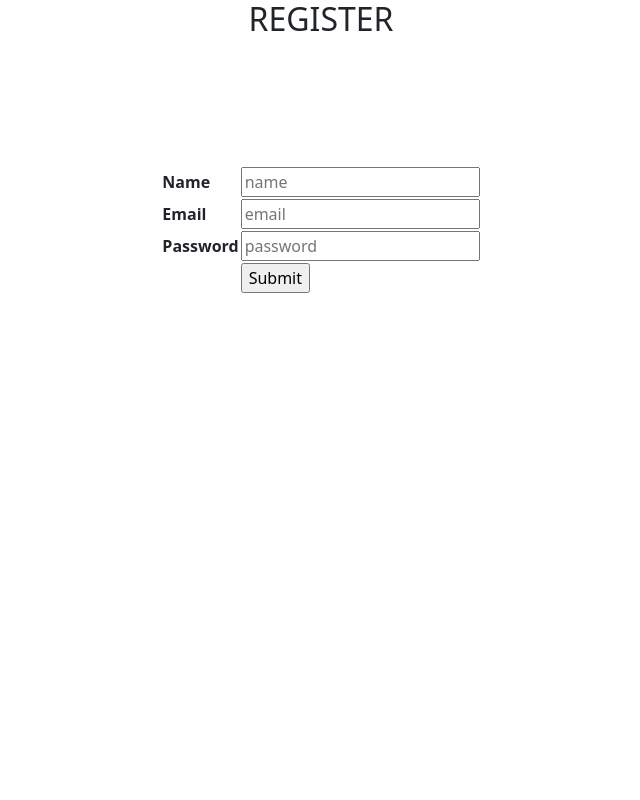
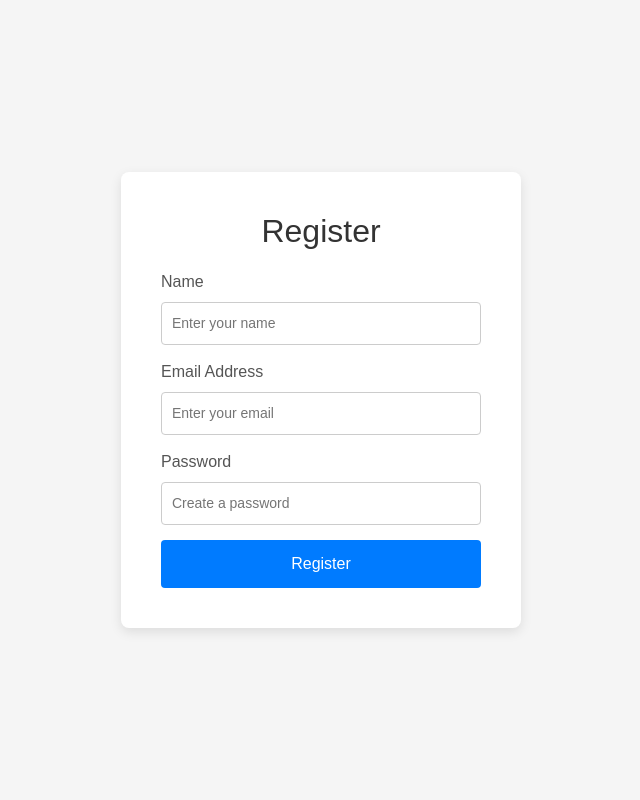
Before and after one commit to aslam4123/main_project1, a Django app: page /register in a window 1280 px wide. Shown: the whole page, without its empty margins (319-959 px from the left). Run offline with Django 4.2, Linux system fonts and the light colour scheme.

Commit message:
processing

```diff
--- a/drs_shop/templates/user/register.html
+++ b/drs_shop/templates/user/register.html
@@ -3,45 +3,117 @@
 <head>
     <meta charset="UTF-8">
     <meta name="viewport" content="width=device-width, initial-scale=1.0">
-    <title>Document</title>
+    <meta http-equiv="X-UA-Compatible" content="ie=edge">
+    <title>Registration Page</title>
     <link href="https://cdn.jsdelivr.net/npm/bootstrap@5.3.3/dist/css/bootstrap.min.css" rel="stylesheet">
     <script src="https://cdn.jsdelivr.net/npm/bootstrap@5.3.3/dist/js/bootstrap.bundle.min.js"></script>
     <style>
-        table{
-            margin: auto;
-            margin-top: 10%;
+        /* General Reset */
+        * {
+            margin: 0;
+            padding: 0;
+            box-sizing: border-box;
         }
-        h2{
+        body {
+            font-family: 'Arial', sans-serif;
+            background-color: whitesmoke;
+            display: flex;
+            justify-content: center;
+            align-items: center;
+            height: 100vh;
+        }
+
+        .container {
+            background-color:white;
+            width: 100%;
+            max-width: 400px;
+            padding: 40px;
+            box-shadow: 0 4px 12px rgba(0, 0, 0, 0.1);
+            border-radius: 8px;
+        }
+
+        h2 {
             text-align: center;
+            margin-bottom: 20px;
+            color: #333;
         }
-        .alert{
-            width: 500px;
-            margin: auto;
+
+        .form-group {
+            margin-bottom: 15px;
+        }
+
+        label {
+            display: block;
+            margin-bottom: 8px;
+            color: #555;
+        }
+
+        input[type="text"], input[type="email"], input[type="password"] {
+            width: 100%;
+            padding: 10px;
+            font-size: 14px;
+            border: 1px solid #ccc;
+            border-radius: 4px;
+            outline: none;
+        }
+
+        input[type="text"]:focus, input[type="email"]:focus, input[type="password"]:focus {
+            border-color: #007bff;
+        }
+
+        .submit-btn {
+            width: 100%;
+            padding: 12px;
+            background-color: #007bff;
+            color: white;
+            font-size: 16px;
+            border: none;
+            border-radius: 4px;
+            cursor: pointer;
+            transition: background-color 0.3s;
+        }
+
+        .submit-btn:hover {
+            background-color: #0056b3;
+        }
+
+        .footer {
+            text-align: center;
+            margin-top: 20px;
+            font-size: 14px;
+        }
+
+        .footer a {
+            color: #007bff;
+            text-decoration: none;
+        }
+
+        .footer a:hover {
+            text-decoration: underline;
         }
     </style>
 </head>
-<body class="bgimg2">
-    <form action="" method="post">
-        <h2>REGISTER</h2>
+<body>
+
+<div class="container">
+    <h2>Register</h2>
+    <form action="#" method="POST">
         {% csrf_token %}
-        <table>
-            <tr>
-                <th>Name</th>
-                <td><input type="text" name="name" id="" placeholder="name"></td>
-            </tr>
-            <tr>
-                <th>Email</th>
-                <td><input type="email" name="email" id="" placeholder="email"></td>
-            </tr>
-            <tr>
-                <th>Password</th>
-                <td><input type="password" name="password" id="" placeholder="password"></td>
-            </tr>
-            <tr>
-                <td></td><td><input type="submit" value="Submit"></td>
-            </tr>
-        </table>
+        <div class="form-group">
+            <label for="name">Name</label>
+            <input type="text" id="name" name="name" placeholder="Enter your name" required>
+        </div>
+        <div class="form-group">
+            <label for="email">Email Address</label>
+            <input type="email" id="email" name="email" placeholder="Enter your email" required>
+        </div>
+        <div class="form-group">
+            <label for="password">Password</label>
+            <input type="password" id="password" name="password" placeholder="Create a password" required>
+        </div>
+        <button type="submit" class="submit-btn">Register</button>
     </form>
+
     {% if messages %}
     {% for message in messages %}
     <div class="alert alert-warning alert-dismissible">
@@ -50,6 +122,6 @@
     </div>
     {% endfor %}
     {% endif %}
-
+</div>
 </body>
 </html>
```
Also changed, not shown: drs_shop/db.sqlite3, drs_shop/media/cargo1.webp (added), drs_shop/media/hoodie1.webp (added), drs_shop/media/jeans1.webp (added), drs_shop/media/parachute1.webp (added), drs_shop/media/shirt1.webp (added), drs_shop/media/tshirt1.webp (added).
